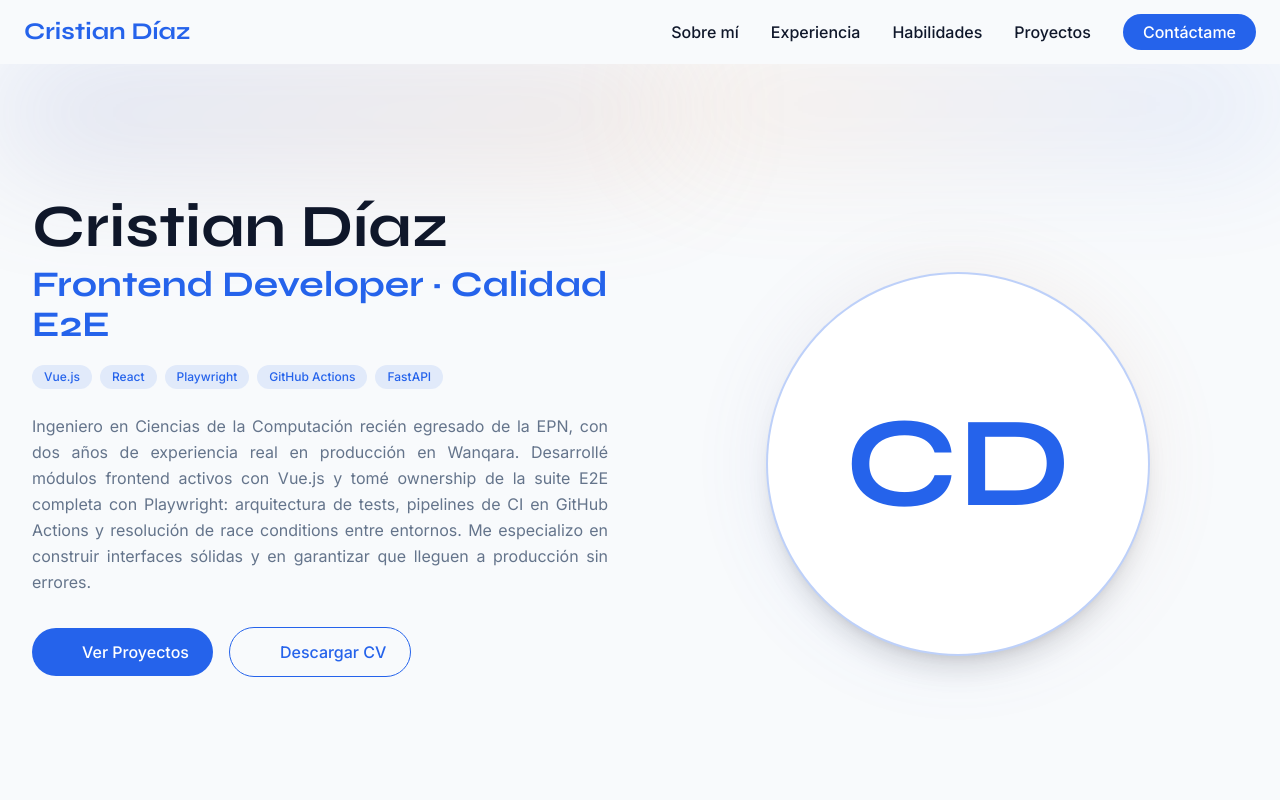
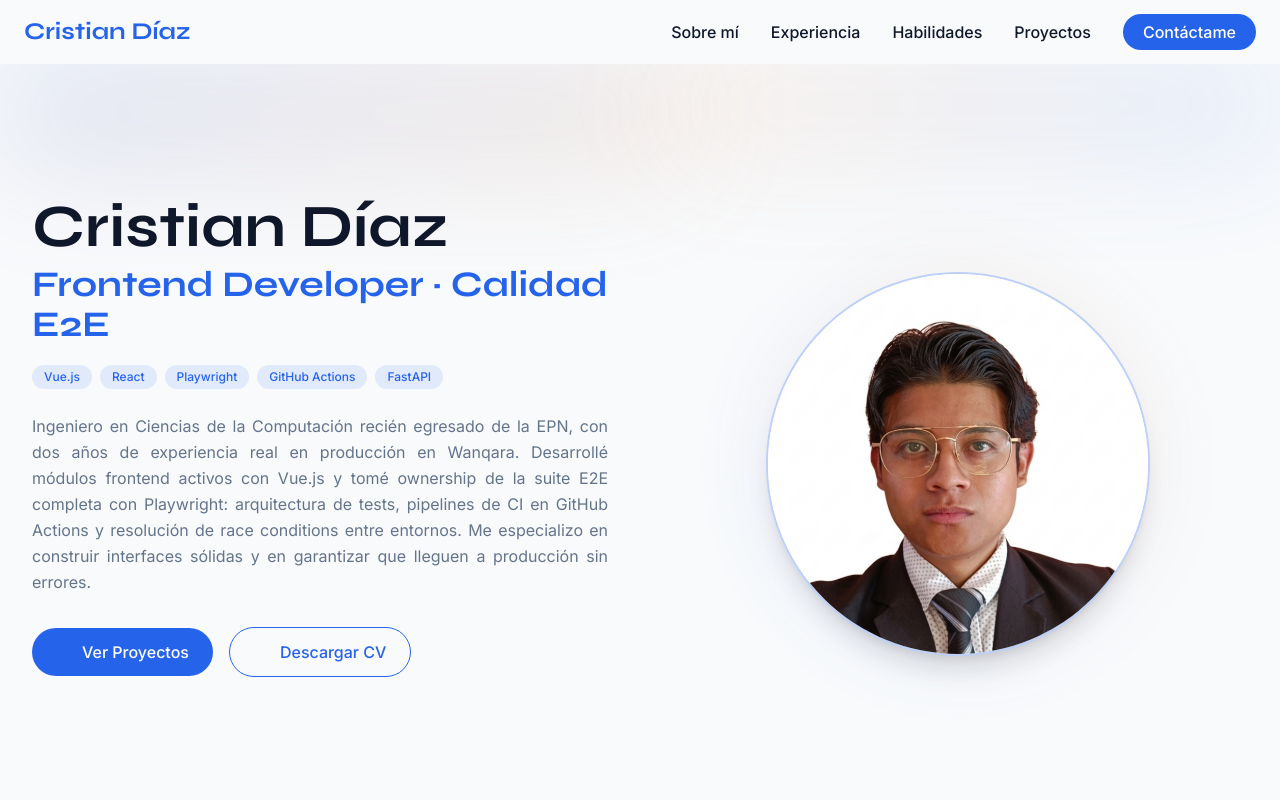
Before and after one commit to cristian-diaz2402/CristianDiazPortafolio, a Vue app: page / in a window 1280 px wide. Shown: the top 800 px of the page. Built offline with nearby package versions, Linux system fonts and the light colour scheme; some icons are missing.

Commit message:
implemente phono personal

```diff
--- a/src/components/HeroSection.vue
+++ b/src/components/HeroSection.vue
@@ -1,5 +1,6 @@
 <template>
   <section class="relative w-full min-h-screen flex items-center" data-aos="zoom-in-up">
+    <!-- Fondos difuminados -->
     <div class="absolute top-0 inset-x-0 h-64 flex items-start pointer-events-none">
       <div class="h-24 w-2/3 blur-3xl opacity-20 bg-gradient-to-br from-primary to-secondary"></div>
       <div class="h-20 w-3/5 blur-3xl opacity-15 bg-gradient-to-r from-secondary to-primary"></div>
@@ -27,12 +28,14 @@
             Ingeniero en Ciencias de la Computación recién egresado de la EPN, con dos años de experiencia real en producción en Wanqara. Desarrollé módulos frontend activos con Vue.js y tomé ownership de la suite E2E completa con Playwright: arquitectura de tests, pipelines de CI en GitHub Actions y resolución de race conditions entre entornos. Me especializo en construir interfaces sólidas y en garantizar que lleguen a producción sin errores.
           </p>
 
+          <!-- Botones -->
           <div class="flex items-center gap-4 pt-8 flex-col sm:flex-row">
             <a href="#projects"
               class="flex items-center gap-2 px-6 py-3 rounded-full bg-primary text-white font-inter font-medium hover:opacity-80 transition-all duration-300">
               <Icon icon="lucide:folder-open" width="18" />
               Ver Proyectos
             </a>
+            <!-- Asegúrate de haber movido tu PDF a la carpeta public/ -->
             <a href="/HojaDeVidaProfesion.pdf" download="DiazCristianCurriculum.pdf"
               class="flex items-center gap-2 px-6 py-3 rounded-full border border-primary text-primary font-inter font-medium hover:bg-primary hover:text-white transition-all duration-300">
               <Icon icon="lucide:download" width="18" />
@@ -53,11 +56,17 @@
           </div>
         </div>
 
+        <!-- Columna de Imagen de Perfil -->
         <div class="flex items-center justify-center">
           <div class="relative w-72 h-72 lg:w-96 lg:h-96">
             <div class="absolute inset-0 rounded-full bg-gradient-to-tr from-primary to-secondary opacity-10 blur-2xl"></div>
+
             <div class="relative w-full h-full rounded-full border-2 border-primary/30 overflow-hidden shadow-xl bg-surface flex items-center justify-center">
-              <span class="font-syne font-bold text-7xl lg:text-9xl text-primary select-none">CD</span>
+              <img
+                src="/perfil2.png"
+                alt="Fotografía de Cristian Díaz"
+                class="w-full h-full object-cover object-center"
+              />
             </div>
           </div>
         </div>
@@ -71,5 +80,7 @@
 import { Icon } from '@iconify/vue';
 import AOS from 'aos';
 import 'aos/dist/aos.css';
+
+// Inicializa las animaciones
 AOS.init();
 </script>
```
Also changed, not shown: public/perfil2.png (added).
